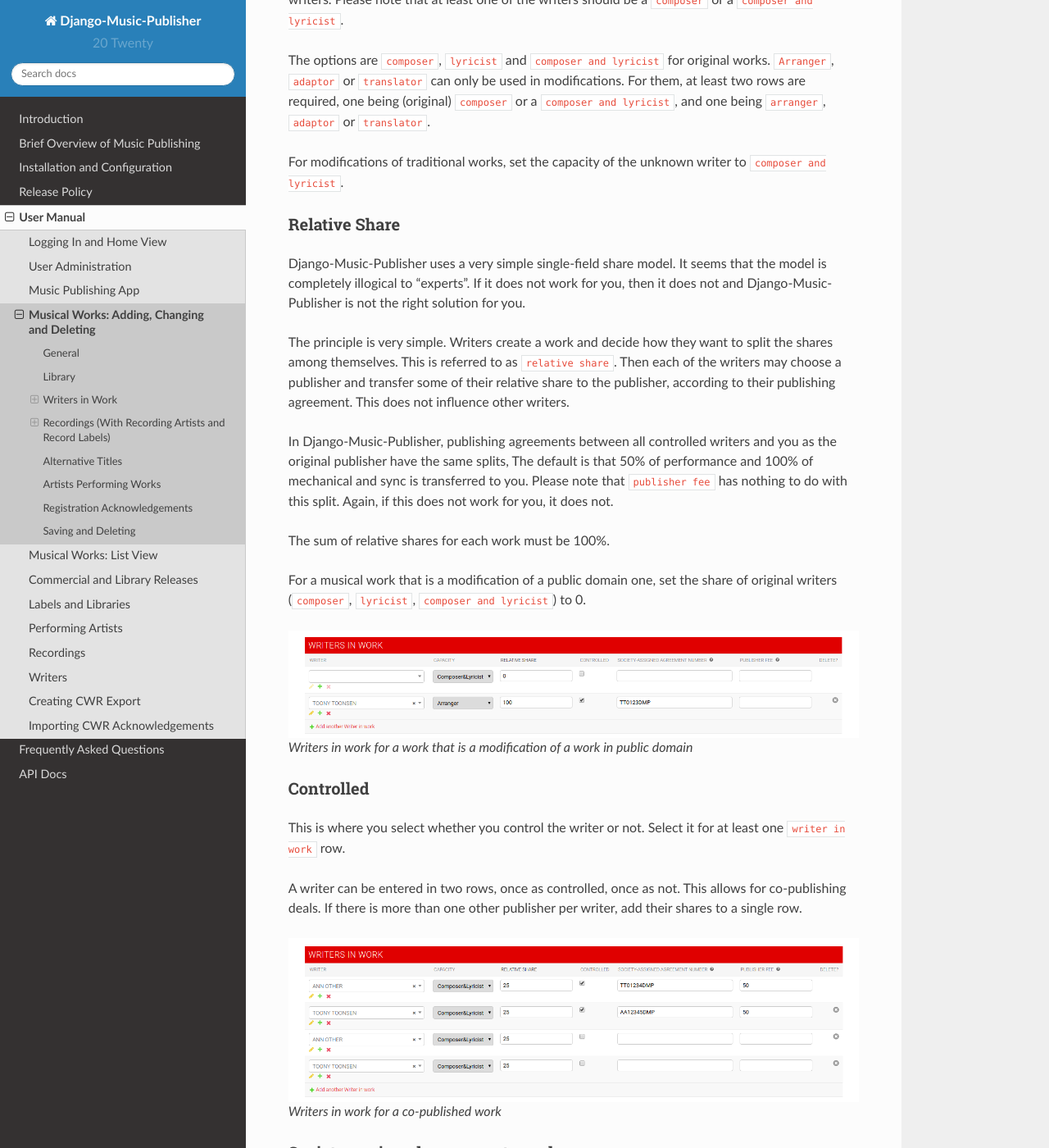
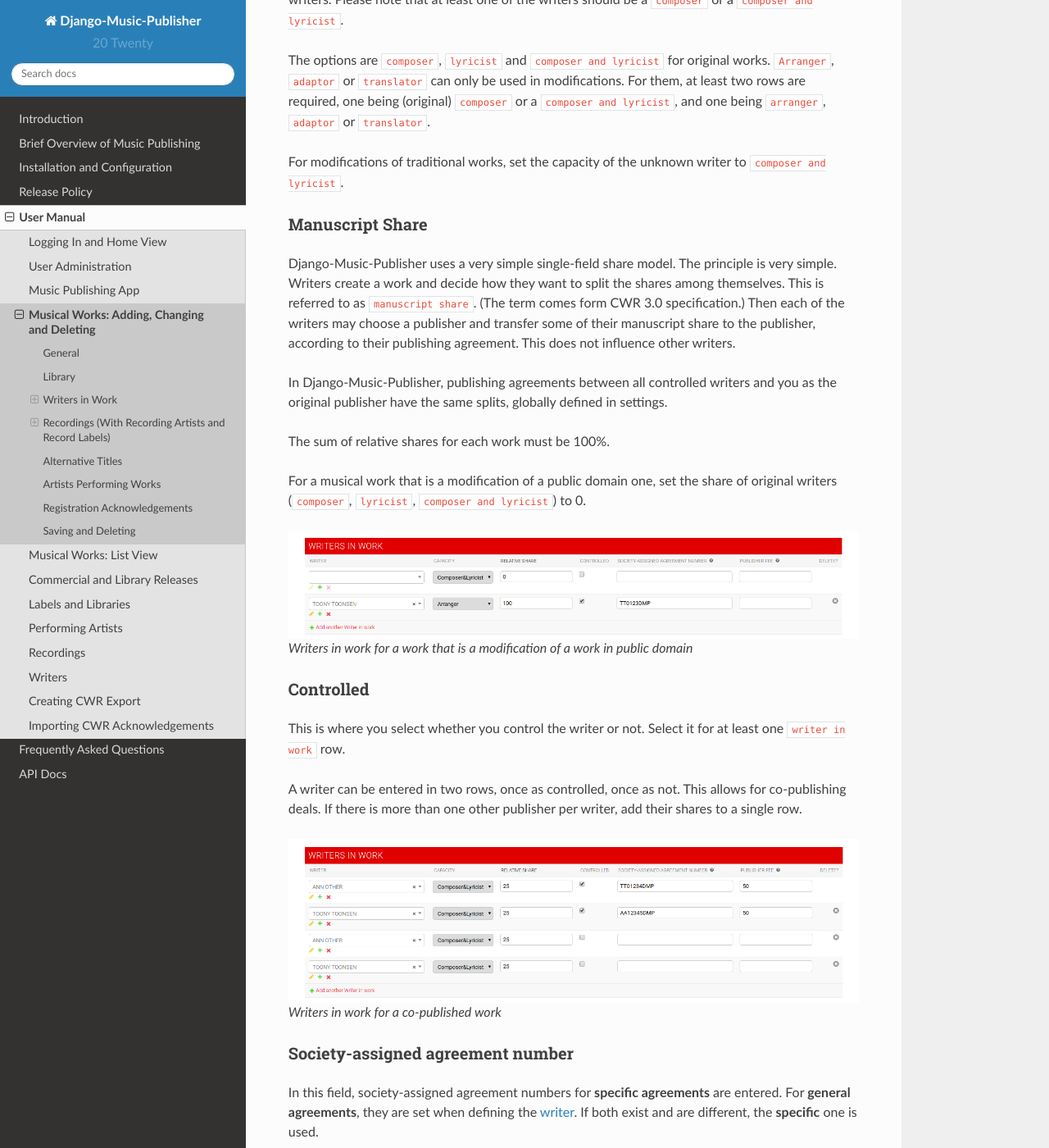
Before and after one commit to matijakolaric-com/django-music-publisher, a Sphinx documentation site: the page built from docs/manual_works.rst, in a window 1280 px wide and 1400 px high, scrolled down 2213 px. Shown: the whole window at 82% size. Built offline with Sphinx 7.4.7 and the Read the Docs theme 2.0.0, drawn with Linux system fonts in a browser that asks for light colours; some of the changed text lies outside the part shown.

Commit message:
documentation updates

```diff
--- a/docs/manual_works.rst
+++ b/docs/manual_works.rst
@@ -57,18 +57,22 @@
 
 For modifications of traditional works, set the capacity of the unknown writer to ``composer and lyricist``.
 
-Relative Share
---------------
+Manuscript Share
+----------------
 
-Django-Music-Publisher uses a very simple single-field share model. It seems that the model is completely illogical to "experts". If it does not work for you, then it does not and Django-Music-Publisher is not the right solution for you.
+Django-Music-Publisher uses a very simple single-field share model. The principle is very simple.
+Writers create a work and decide how they want to split the shares among themselves. This is referred to as
+``manuscript share``. (The term comes form CWR 3.0 specification.) Then each of the writers may choose a publisher
+and transfer some of their manuscript share to the publisher, according to their publishing agreement.
+This does not influence other writers.
 
-The principle is very simple. Writers create a work and decide how they want to split the shares among themselves. This is referred to as ``relative share``. Then each of the writers may choose a publisher and transfer some of their relative share to the publisher, according to their publishing agreement. This does not influence other writers.
-
-In Django-Music-Publisher, publishing agreements between all controlled writers and you as the original publisher have the same splits, The default is that 50% of performance and 100% of mechanical and sync is transferred to you. Please note that ``publisher fee`` has nothing to do with this split. Again, if this does not work for you, it does not.
+In Django-Music-Publisher, publishing agreements between all controlled writers and you as the original publisher have
+the same splits, globally defined in settings.
 
 The sum of relative shares for each work must be 100%.
 
-For a musical work that is a modification of a public domain one, set the share of original writers (``composer``, ``lyricist``, ``composer and lyricist``) to 0.
+For a musical work that is a modification of a public domain one, set the share of original writers
+(``composer``, ``lyricist``, ``composer and lyricist``) to 0.
 
 .. figure:: /images/works_pd.png
    :width: 100%
@@ -90,7 +94,9 @@
 Society-assigned agreement number
 ---------------------------------
 
-In this field, society-assigned agreement numbers for **specific agreements** are entered. For **general agreements**, they are set when defining the :doc:`writer <manual_writers>`. If both exist and are different, the **specific** one is used.
+In this field, society-assigned agreement numbers for **specific agreements** are entered. For **general agreements**,
+they are set when defining the :doc:`writer <manual_writers>`. If both exist and are different, the **specific** one is
+used.
 
 This field may be set as required for controlled writers.
 
@@ -98,9 +104,11 @@
 Publisher fee
 -------------
 
-This is the fee kept by the publisher when royalties are paid and distributed. **This field is not used in registrations.** It is used only for royalty statement processing. Most small publishers don't use it.
+This is the fee kept by the publisher when royalties are paid and distributed. **This field is not used in
+registrations.** It is used only for royalty statement processing. Most small publishers don't use it.
 
-It may also be set as required for controlled writers. If it is set as a part of a general agreement for the :doc:`writer <manual_writers>`, it does not have to be set in ``writer in work`` section. If it is set in both places, the one from ``writer in work`` has precedence.
+It may also be set as required for controlled writers. Same rules apply as for ``society-assigned agreement number``
+field.
 
 Recordings (With Recording Artists and Record Labels)
 +++++++++++++++++++++++++++++++++++++++++++++++++++++
```
